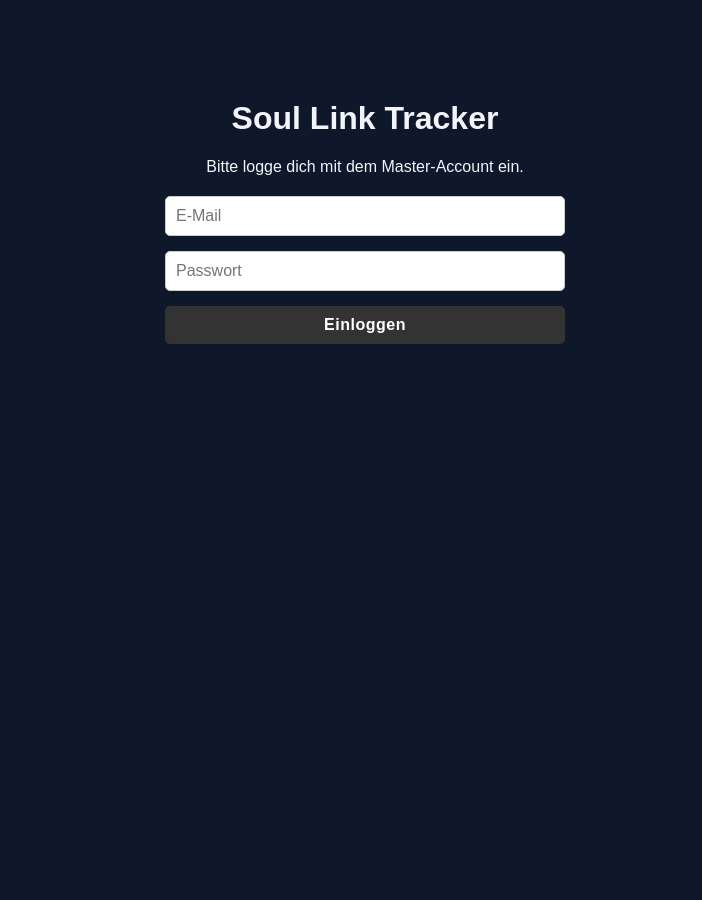
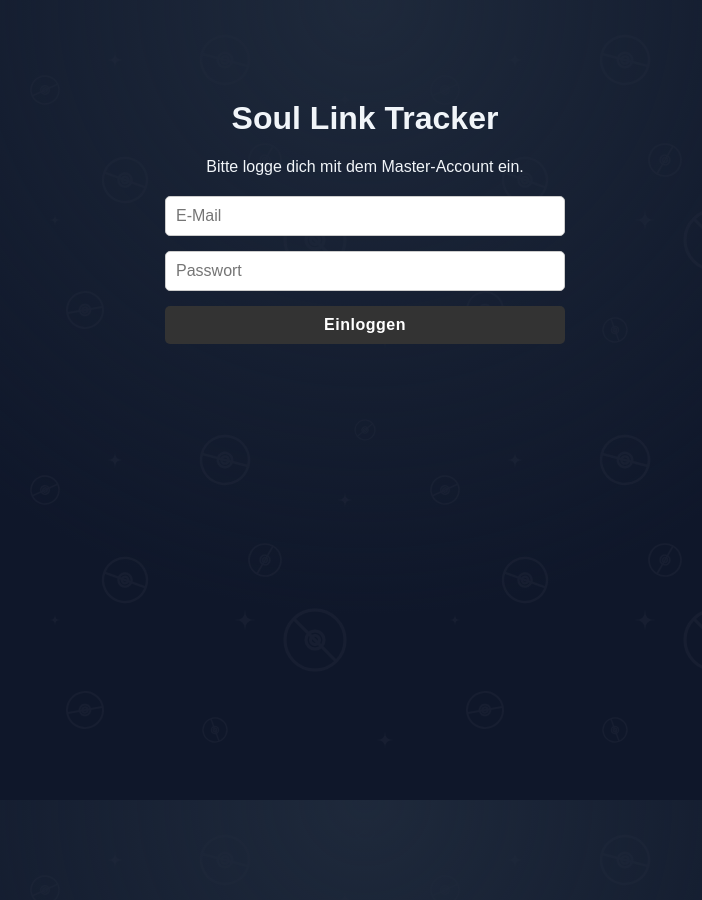
Before and after one commit to Jonathan421/pokemon-soul-link-tracker, a React (Vite) app: page / in a window 1280 px wide. Shown: the whole page, without its empty margins (275-977 px from the left). Before the commit the page ends 800 px from the top, so only its background shows below. Built offline with nearby package versions, Linux system fonts and the light colour scheme; no server answers.

Commit message:
new background

```diff
--- a/src/index.css
+++ b/src/index.css
@@ -10,10 +10,19 @@
 
 body {
   margin: 0;
-  padding: 0;
-  background-color: var(--bg-color);
-  color: var(--text-main);
-  font-family: 'Inter', system-ui, -apple-system, sans-serif;
+  min-height: 100vh;
+  font-family: system-ui, -apple-system, sans-serif;
+  color: #f1f5f9;
+
+  background-color: #0f172a;
+  background-image:
+    radial-gradient(circle at 50% 0%, #1e293b 0%, transparent 60%),
+    url('/pokeball-pattern.svg');
+
+  /* ÄNDERUNG HIER: Das zweite Maß auf 400px setzen */
+  background-size: 100% 100%, 400px 400px;
+
+  background-attachment: fixed;
 }
 
 button {
--- a/src/pages/ActiveRun.jsx
+++ b/src/pages/ActiveRun.jsx
@@ -21,7 +21,7 @@ export default function ActiveRun() {
 
   if (loading) {
     return (
-      <div style={{ background: '#0f172a', minHeight: '100vh', display: 'flex', justifyContent: 'center', alignItems: 'center', color: '#38bdf8', fontSize: '1.2rem', fontWeight: 'bold' }}>
+      <div style={{ background: 'transparent', minHeight: '100vh', display: 'flex', justifyContent: 'center', alignItems: 'center', color: '#38bdf8', fontSize: '1.2rem', fontWeight: 'bold' }}>
         Lade Spielfeld...
       </div>
     );
@@ -29,7 +29,7 @@ export default function ActiveRun() {
 
   if (error) {
     return (
-      <div style={{ background: '#0f172a', minHeight: '100vh', display: 'flex', justifyContent: 'center', alignItems: 'center', color: '#ef4444', fontSize: '1.2rem', fontWeight: 'bold' }}>
+      <div style={{ background: 'transparent', minHeight: '100vh', display: 'flex', justifyContent: 'center', alignItems: 'center', color: '#ef4444', fontSize: '1.2rem', fontWeight: 'bold' }}>
         Fehler: {error}
       </div>
     );
@@ -92,7 +92,7 @@ export default function ActiveRun() {
   };
 
   return (
-    <div style={{ background: '#0f172a', minHeight: '100vh', paddingBottom: '100px' }}>
+    <div style={{ background: 'transparent', minHeight: '100vh', paddingBottom: '100px' }}>
       {/* HEADER (Unverändert) */}
       <header style={{ background: '#1e293b', paddingTop: 'calc(15px + env(safe-area-inset-top))', paddingBottom: '15px', paddingLeft: '40px', paddingRight: '40px', borderBottom: '1px solid #334155', display: 'flex', justifyContent: 'space-between', alignItems: 'center', boxShadow: '0 4px 20px rgba(0,0,0,0.3)', position: 'sticky', top: 0, zIndex: 100 }}>
         <div style={{ display: 'flex', alignItems: 'center', gap: '20px' }}>
--- a/src/pages/CreateRun.jsx
+++ b/src/pages/CreateRun.jsx
@@ -73,7 +73,7 @@ export default function CreateRun() {
   if (error) return <div style={{ color: 'red', textAlign: 'center', marginTop: '50px' }}>{error}</div>;
 
   return (
-    <div style={{ background: '#0f172a', minHeight: '100vh', padding: '40px 20px', display: 'flex', justifyContent: 'center', alignItems: 'flex-start' }}>
+    <div style={{ background: 'transparent', minHeight: '100vh', padding: '40px 20px', display: 'flex', justifyContent: 'center', alignItems: 'flex-start' }}>
       <div style={{ width: '100%', maxWidth: '600px', background: '#1e293b', padding: '40px', borderRadius: '24px', border: '1px solid #334155', boxShadow: '0 20px 50px rgba(0,0,0,0.4)' }}>
 
         {/* HEADER MIT DISMISS BUTTON */}
--- a/src/pages/Dashboard.jsx
+++ b/src/pages/Dashboard.jsx
@@ -9,7 +9,7 @@ export default function Dashboard() {
 
   if (loading) {
     return (
-      <div style={{ background: '#0f172a', minHeight: '100vh', display: 'flex', justifyContent: 'center', alignItems: 'center', color: '#38bdf8', fontSize: '1.2rem', fontWeight: 'bold' }}>
+      <div style={{ background: 'transparent', minHeight: '100vh', display: 'flex', justifyContent: 'center', alignItems: 'center', color: '#38bdf8', fontSize: '1.2rem', fontWeight: 'bold' }}>
         Lade Dashboard...
       </div>
     );
@@ -17,7 +17,7 @@ export default function Dashboard() {
 
   if (error) {
     return (
-      <div style={{ background: '#0f172a', minHeight: '100vh', display: 'flex', justifyContent: 'center', alignItems: 'center', color: '#ef4444', fontSize: '1.2rem', fontWeight: 'bold' }}>
+      <div style={{ background: 'transparent', minHeight: '100vh', display: 'flex', justifyContent: 'center', alignItems: 'center', color: '#ef4444', fontSize: '1.2rem', fontWeight: 'bold' }}>
         Fehler: {error}
       </div>
     );
@@ -96,7 +96,7 @@ export default function Dashboard() {
   };
 
   return (
-    <div style={{ background: '#0f172a', minHeight: '100vh', padding: '40px 20px', color: '#f1f5f9' }}>
+    <div style={{ background: 'transparent', minHeight: '100vh', padding: '40px 20px', color: '#f1f5f9' }}>
       <div style={{ maxWidth: '1000px', margin: '0 auto' }}>
 
         {/* HEADER */}
--- a/src/pages/Stats.jsx
+++ b/src/pages/Stats.jsx
@@ -24,7 +24,7 @@ export default function Stats() {
   }
 
   return (
-    <div style={{ background: '#0f172a', minHeight: '100vh', padding: '40px 20px', color: '#f1f5f9' }}>
+    <div style={{ background: 'transparent', minHeight: '100vh', padding: '40px 20px', color: '#f1f5f9' }}>
       <div style={{ maxWidth: '1000px', margin: '0 auto' }}>
 
         {/* HEADER */}
```
Also changed, not shown: public/pokeball-pattern.svg (added).
